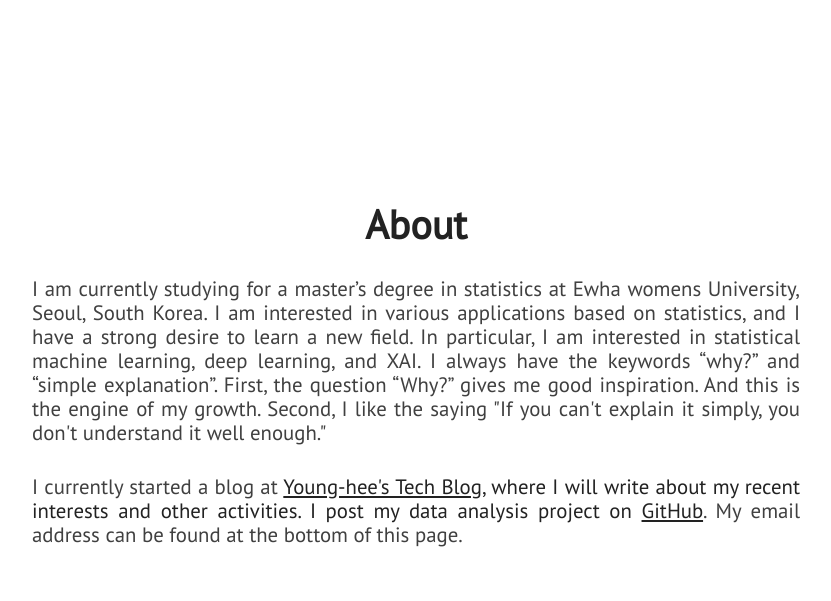
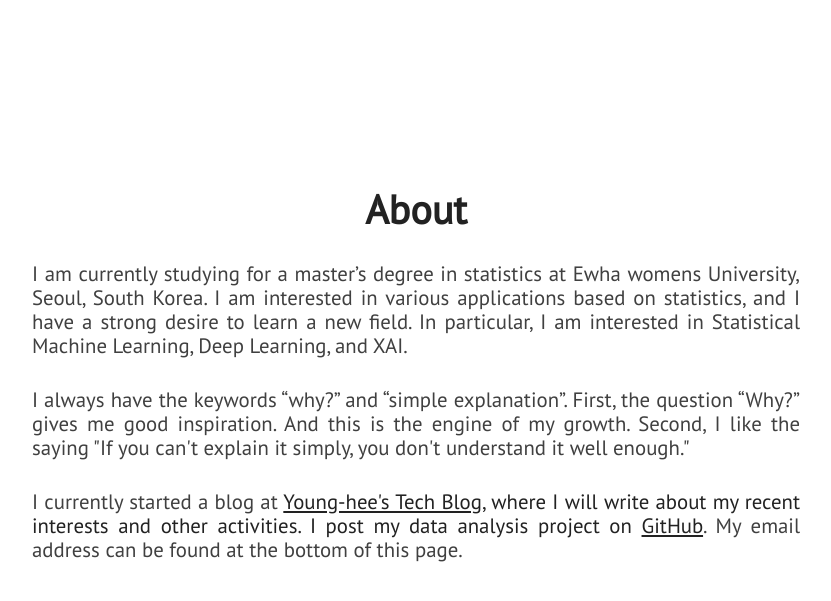
Before and after one commit to YoungheeGGO/YoungheeGGo.github.io, a Jekyll site: the page built from index.html, in a window 1280 px wide and 900 px high, scrolled down 1041 px. Shown: the top 601 px of the window, without its empty margins (224-1055 px from the left). Built offline with Jekyll 4.4.1, drawn with Linux system fonts in a browser that asks for light colours; nearby versions of some CDN libraries.

Commit message:
Update about.html

```diff
--- a/_includes/about.html
+++ b/_includes/about.html
@@ -3,7 +3,11 @@
         <div id="about-text">
             <div class="section-heading">About</div>
             <p class="paragraph-text justify-text">
-                I am currently studying for a master’s degree in statistics at Ewha womens University, Seoul, South Korea. I am interested in various applications based on statistics, and I have a strong desire to learn a new field. In particular, I am interested in statistical machine learning, deep learning, and XAI. I always have the keywords “why?” and “simple explanation”. First, the question “Why?” gives me good inspiration. And this is the engine of my growth. Second, I like the saying "If you can't explain it simply, you don't understand it well enough."
+                I am currently studying for a master’s degree in statistics at Ewha womens University, Seoul, South Korea. I am interested in various applications based on statistics, and I have a strong desire to learn a new field. In particular, I am interested in Statistical Machine Learning, Deep Learning, and XAI.
+            </p>
+
+            <p class="paragraph-text justify-text">
+                I always have the keywords “why?” and “simple explanation”. First, the question “Why?” gives me good inspiration. And this is the engine of my growth. Second, I like the saying "If you can't explain it simply, you don't understand it well enough."
             </p>
 
             <p class="paragraph-text justify-text">
```
